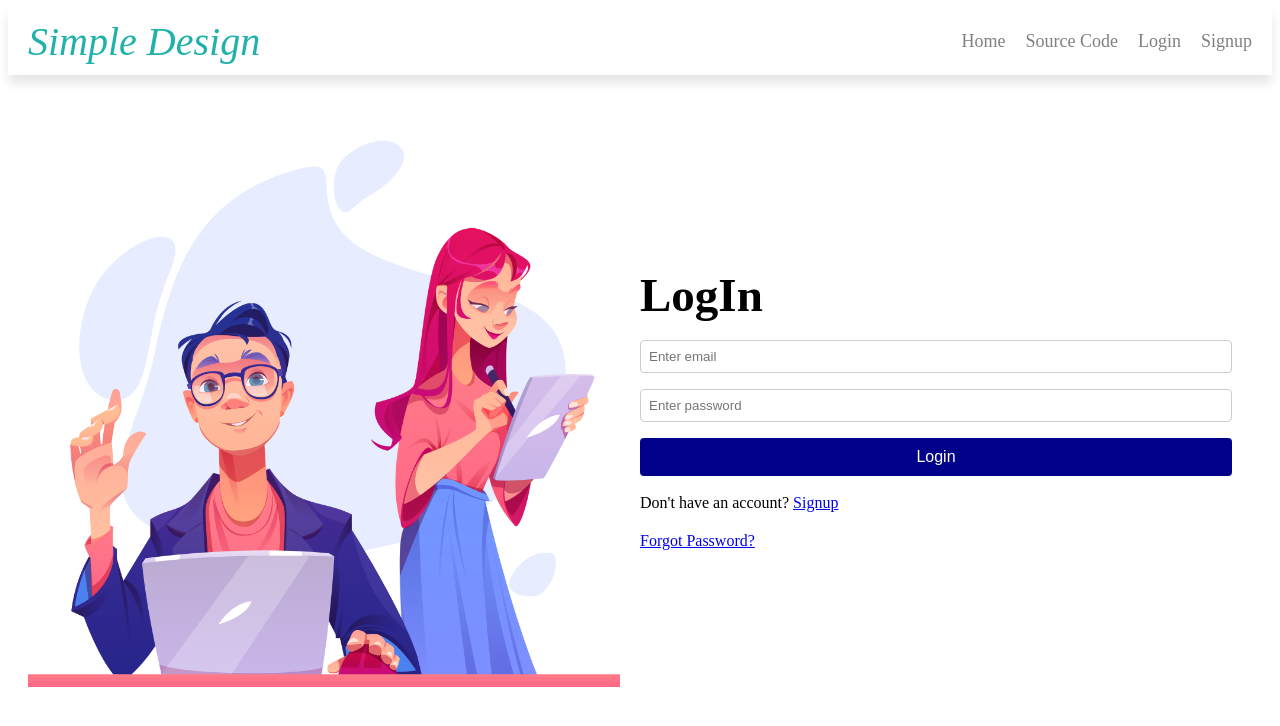
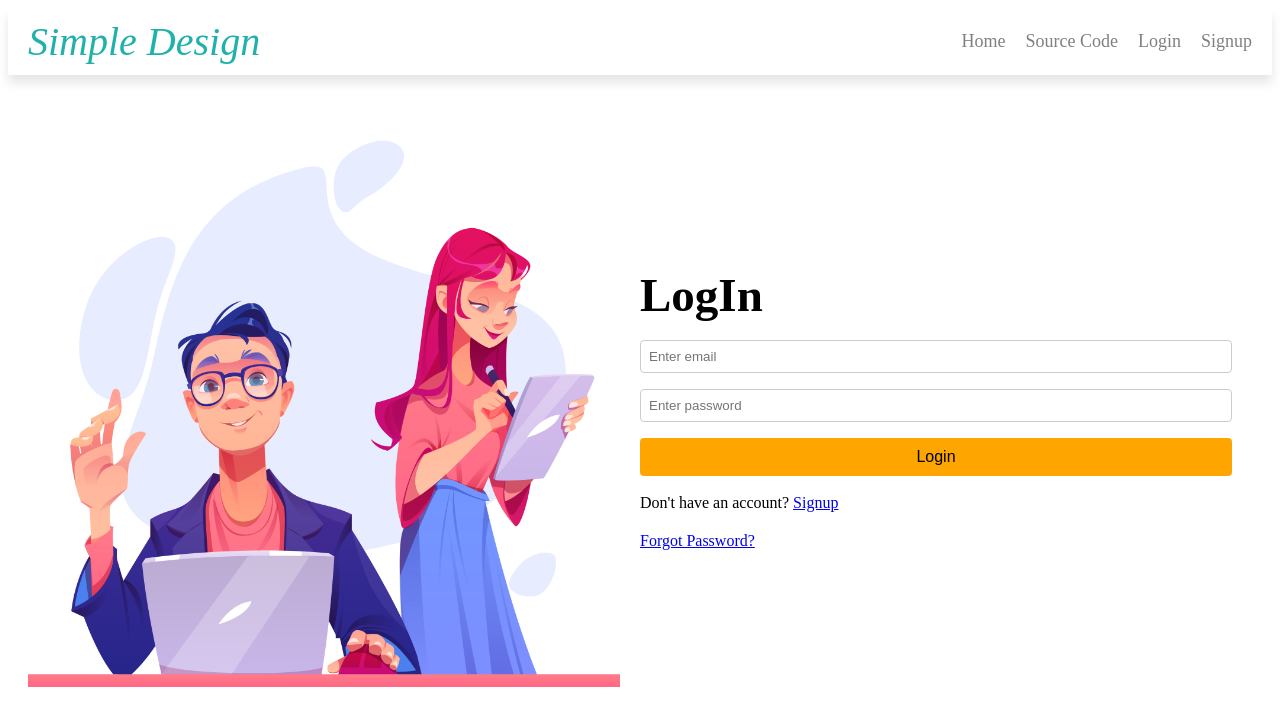
Before and after one commit to HikmaAnwar/simple-react-design, a React (Create React App) app: page /login in a window 1280 px wide. Shown: the top 726 px of the page. Built offline with nearby package versions, Linux system fonts and the light colour scheme.

Commit message:
fix: minor change

```diff
--- a/src/allStylesAndComponents/login.module.css
+++ b/src/allStylesAndComponents/login.module.css
@@ -31,7 +31,7 @@
 
 .logbutton, .sendbutton, .closebutton {
     width: 100%;
-    color: white;
+    color:black;
     padding: 10px;
     margin: 8px 0;
     border: none;
@@ -40,21 +40,17 @@
 }
 
 .logbutton {
-    background-color:darkblue;
+    background-color:orange;
 }
 
-.logbutton:hover {
-    background-color: lightblue;
+
+
+.sendbutton {
+    background-color:orange;
 }
 
-.sendbutton {
-    background-color:darkblue;
-}
 
-.sendbutton:hover {
-    background-color: lightblue;
-}
 
 .closebutton {
-    background-color: lightblue;
+    background-color:beige;
 }
```
